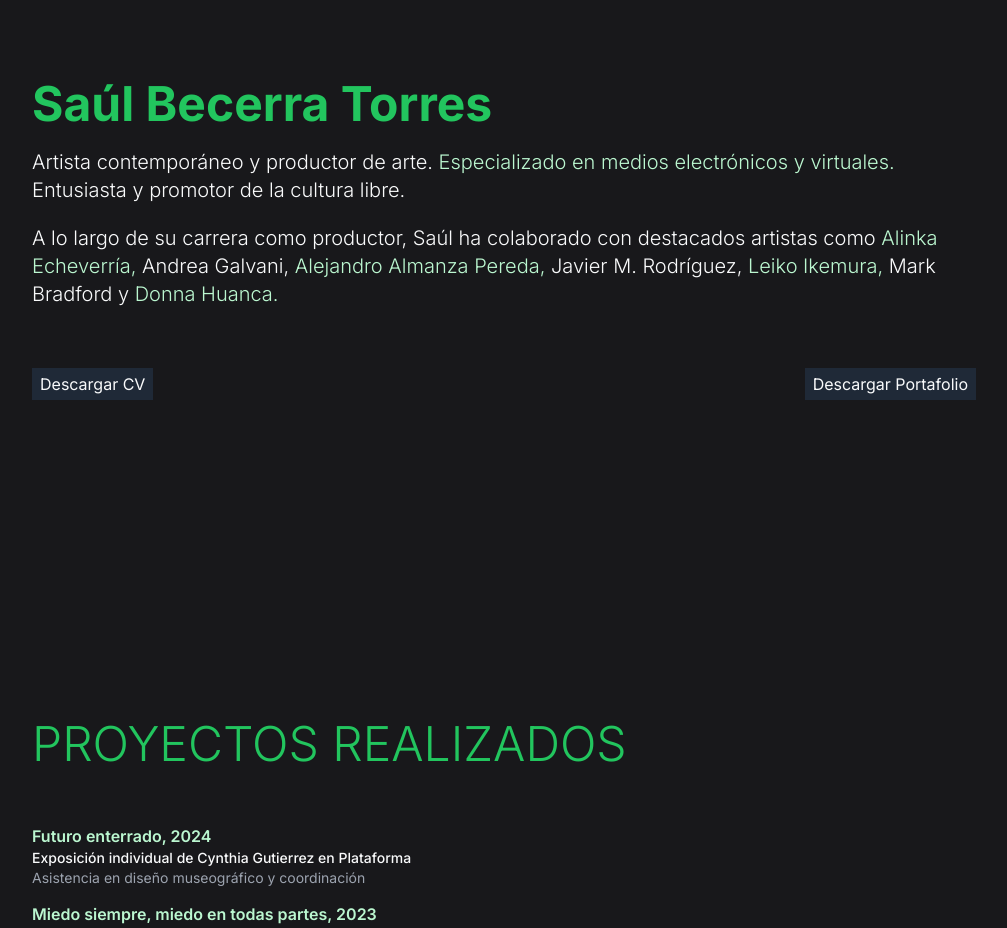
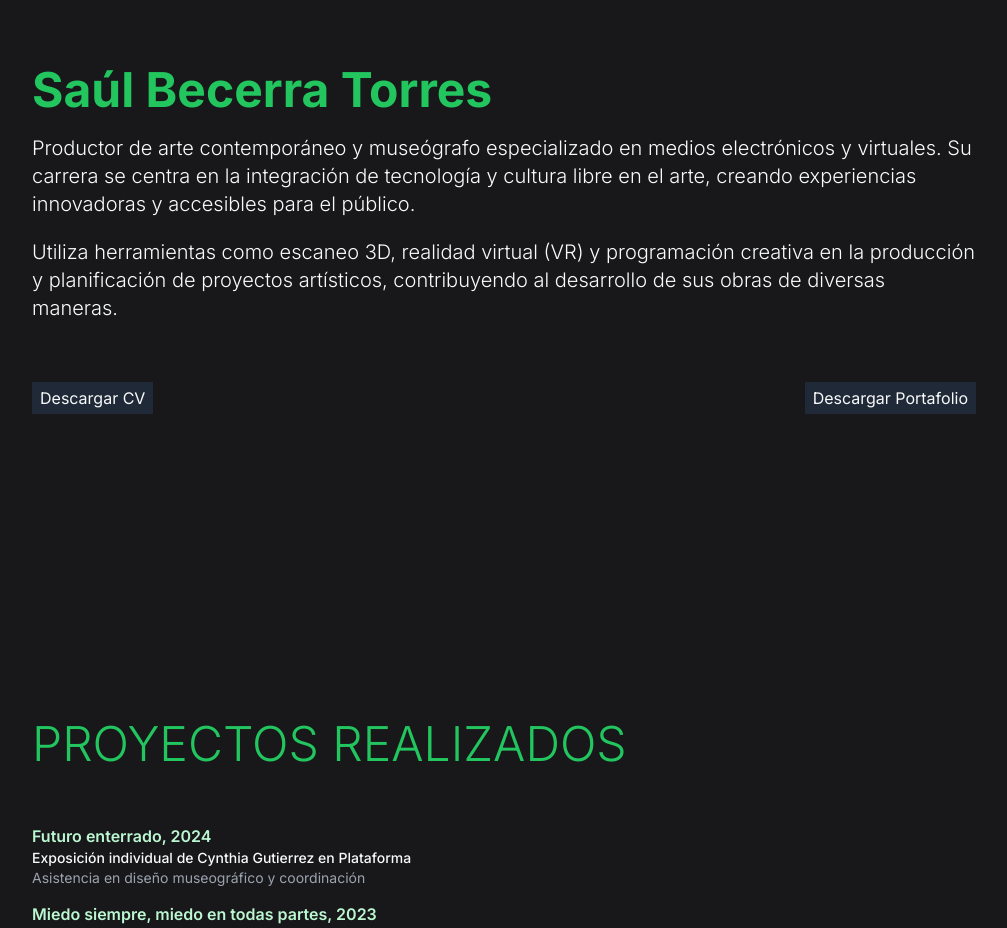
Before and after one commit to Sbector/productor, a Next.js app: page / in a window 1280 px wide. Shown: the part 960-1888 px from the top of the page, without its empty margins (136-1143 px from the left). Built offline with nearby package versions, Linux system fonts and the light colour scheme.

Commit message:
Update about

```diff
--- a/app/about/page.jsx
+++ b/app/about/page.jsx
@@ -19,14 +19,14 @@ export default function AboutPage() {
                 md:text-lg
                 xl:text-xl
                 ">
-                    Artista contemporáneo y productor de arte.<span className="text-green-200"> Especializado en medios electrónicos y virtuales.</span> Entusiasta y promotor de la cultura libre.
+                    Productor de arte contemporáneo y museógrafo especializado en medios electrónicos y virtuales. Su carrera se centra en la integración de tecnología y cultura libre en el arte, creando experiencias innovadoras y accesibles para el público.
                 </p>
                 <p className="
                 text-base text-wrap
                 md:text-lg
                 xl:text-xl
                 ">
-                    A lo largo de su carrera como productor, Saúl ha colaborado con destacados artistas como <span className="text-green-200">Alinka Echeverría,</span> Andrea Galvani, <span className="text-green-200">Alejandro Almanza Pereda,</span> Javier M. Rodríguez, <span className="text-green-200">Leiko Ikemura,</span> Mark Bradford y <span className="text-green-200">Donna Huanca.</span>
+                   Utiliza herramientas como escaneo 3D, realidad virtual (VR) y programación creativa en la producción y planificación de proyectos artísticos, contribuyendo al desarrollo de sus obras de diversas maneras.
                 </p>
 
                 <div className="mt-10">
```
